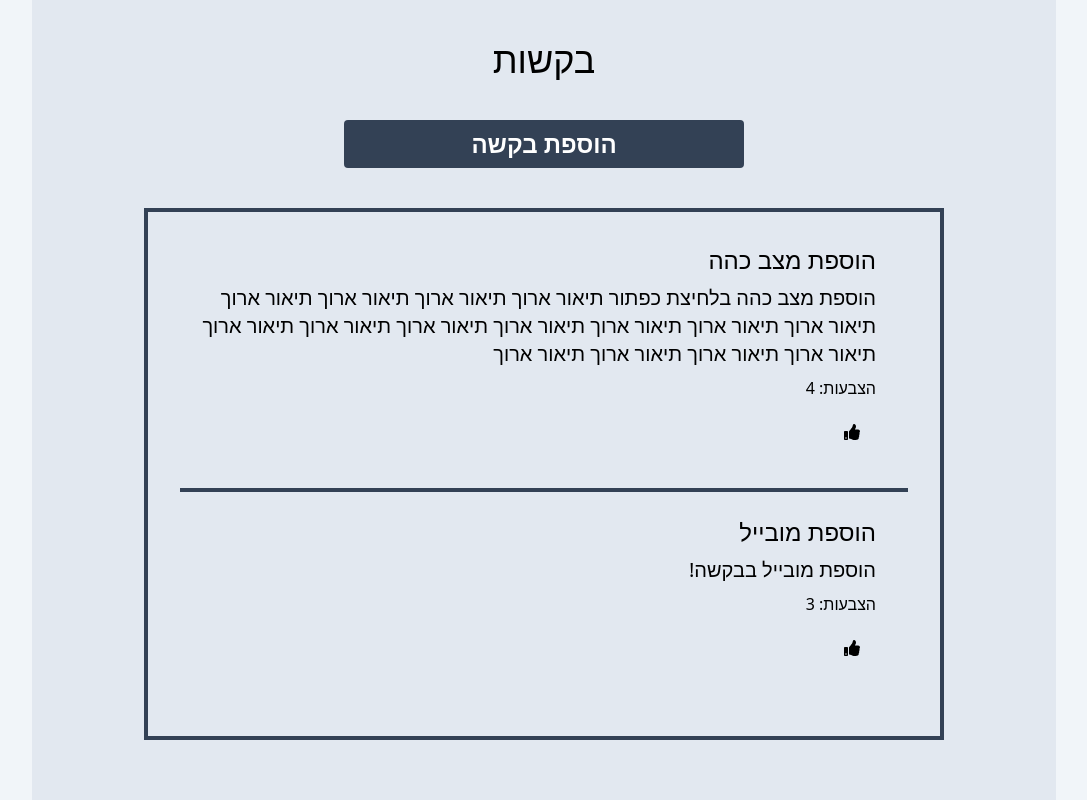
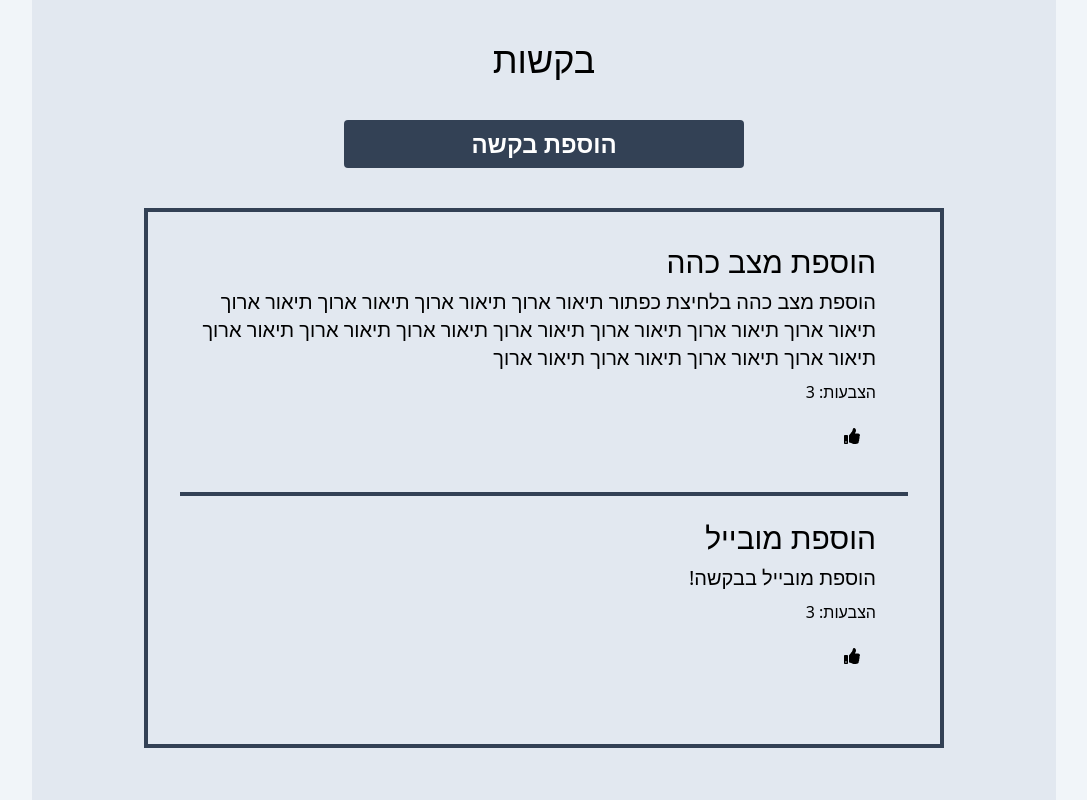
Before and after one commit to RonnenPodolsky/wishlist_page, a Next.js app: page / in a window 1280 px wide. Shown: the whole page, without its empty margins (96-1183 px from the left). Built offline with nearby package versions, Linux system fonts and the light colour scheme.

Commit message:
small refactoring

```diff
--- a/src/components/Card.jsx
+++ b/src/components/Card.jsx
@@ -6,7 +6,7 @@ const Card = ({ feature, userId, voteForFeature }) => {
       key={feature.id}
       className='flex flex-col content-center gap-2 pb-8 pr-8 border-b-4 last:border-b-0 border-slate-700'
     >
-      <h2 className='text-2xl'>{feature.title}</h2>
+      <h2 className='text-3xl'>{feature.title}</h2>
       <p className='text-xl'>{feature.description}</p>
       <p>הצבעות: {feature.numVotes}</p>
       <button
--- a/src/components/FeaturesList.jsx
+++ b/src/components/FeaturesList.jsx
@@ -12,8 +12,10 @@ const FeaturesList = ({ title, featuress }) => {
   const [newFeatureTitle, setNewFeatureTitle] = useState('');
   const [newFeatureDescription, setNewFeatureDescription] = useState('');
 
-  const sortFeatures = (features) =>
-    features.sort((a, b) => b.numVotes - a.numVotes);
+  // wasnt in product spec, can easily be removed or changed to date sorting etc.
+  const sortFeatures = (features) => {
+    return features.sort((a, b) => b.numVotes - a.numVotes);
+  };
 
   const voteForFeature = async (featureId, action) => {
     const res = await fetch(`/api/features/${featureId}/vote`, {
--- a/src/data/features.json
+++ b/src/data/features.json
@@ -4,7 +4,7 @@
       "id": "0b9da211-33e8-46bf-85ea-28c738c81c3b",
       "title": "  הוספת מצב כהה ",
       "description": "הוספת מצב כהה בלחיצת כפתור תיאור ארוך תיאור ארוך תיאור ארוך תיאור ארוך תיאור ארוך תיאור ארוך תיאור ארוך תיאור ארוך תיאור ארוך תיאור ארוך תיאור ארוך תיאור ארוך תיאור ארוך תיאור ארוך תיאור ארוך ",
-      "numVotes": 4
+      "numVotes": 3
     },
     {
       "id": "383e907e-47fd-4e97-b64c-f2399b68a6e7",
--- a/src/data/votes.json
+++ b/src/data/votes.json
@@ -3,11 +3,14 @@
     "votes": [
       "123",
       "3232",
-      "007329e4-45a2-4d47-9d2c-c3781fdc9cf5",
-      "d01ca4af-8f61-4082-ad79-4ccb8d2511f9"
+      "007329e4-45a2-4d47-9d2c-c3781fdc9cf5"
     ]
   },
   "383e907e-47fd-4e97-b64c-f2399b68a6e7": {
-    "votes": ["d01ca4af-8f61-3282-ad79-4ccb8d2511f9", "2", "2"]
+    "votes": [
+      "d01ca4af-8f61-3282-ad79-4ccb8d2511f9",
+      "2",
+      "2"
+    ]
   }
 }
--- a/src/pages/api/features/[featureId]/vote.js
+++ b/src/pages/api/features/[featureId]/vote.js
@@ -6,9 +6,8 @@ const VOTES_FILE = path.join(process.cwd(), 'src', 'data', 'votes.json');
 
 export default async function handler(req, res) {
     if (req.method === 'PUT') {
-        const { action } = req.body;
+        const { action, userId } = req.body;
         const { featureId } = req.query;
-        const { userId } = req.body;
 
         try {
             const featuresData = await fs.readFile(FEATURES_FILE, 'utf-8');
@@ -40,11 +39,11 @@ export default async function handler(req, res) {
             await fs.writeFile(FEATURES_FILE, updatedFeaturesData);
             await fs.writeFile(VOTES_FILE, updatedVotesData);
 
-            updatedFeatures = updatedFeatures.map((feature) => {
+            featuresWithVotes = updatedFeatures.map((feature) => {
                 const featureVotes = votes[feature.id] ? votes[feature.id].votes : [];
                 return { ...feature, votes: featureVotes };
             })
-            res.status(200).json({ message: 'Feature updated successfully', updatedFeatures });
+            res.status(200).json({ message: 'Feature updated successfully', featuresWithVotes });
         } catch (error) {
             console.error(error);
             res.status(500).json({ message: 'Error updating feature data' });
```
